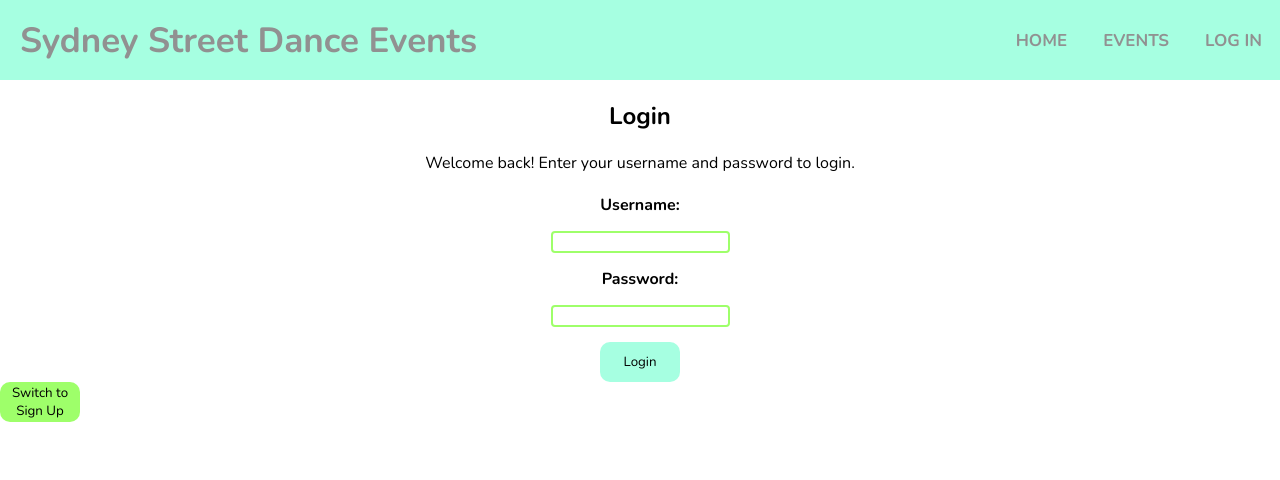
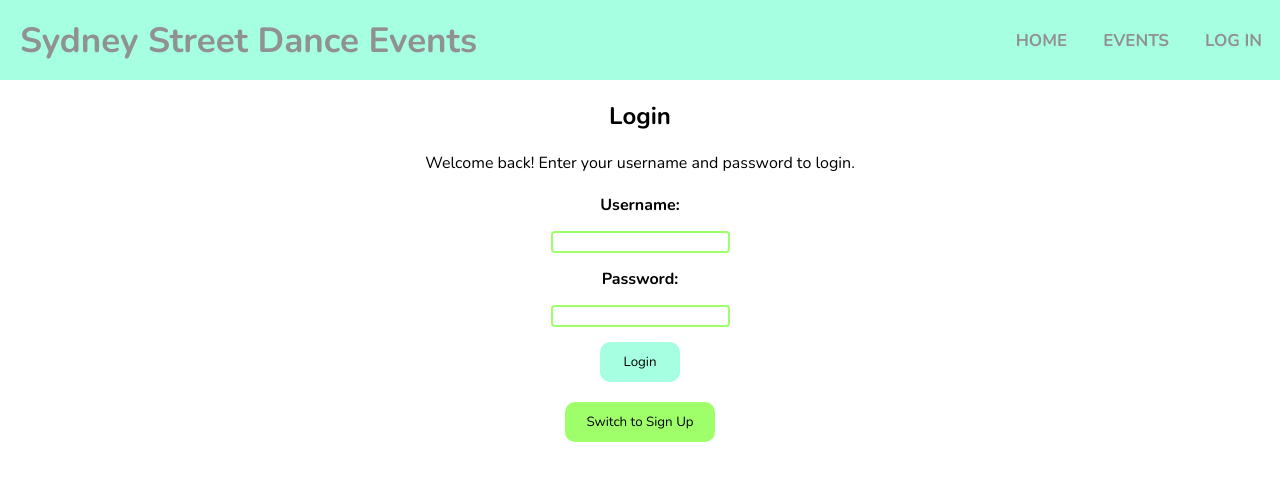
Before and after one commit to mishmishel/event-manager, a React (Create React App) app in the folder client/: page /login in a window 1280 px wide. Shown: the top 480 px of the page. Built offline with nearby package versions, Linux system fonts and the light colour scheme; no server answers.

Commit message:
css styling and fixing bugs

```diff
--- a/client/src/components/Comments.js
+++ b/client/src/components/Comments.js
@@ -107,7 +107,7 @@ export default function Comments( { user } ) {
         return (
           <li key={index} className="comment-item">
             {comment.text} - {comment.user.username}
-            {user.id === comment.user.id && (
+            {user && user.id === comment.user?.id && (
               <button className="delete-comment-button" onClick={() => handleDeleteComment(comment.id)}>X</button>
           )}
     </li>
--- a/client/src/components/LoginSignUpPage.css
+++ b/client/src/components/LoginSignUpPage.css
@@ -1,3 +1,10 @@
+.login-signup-view {
+    display: flex;
+    flex-direction: column;
+    align-items: center;
+    justify-content: center;
+}
+
 .login-signup-view h2 {
     margin-top: 20px;
     margin-bottom: 20px;
@@ -9,10 +16,15 @@
 }
 
 #toggleview {
-    align-self: center;
+    margin-top: 20px;
+    margin-bottom: 20px;
     height: 40px;
-    width: 80px;
+    width: 150px;
     border: none;
     border-radius: 10px;
     background-color: #9EFF6A;
 }
+
+#toggleview:hover {
+    background-color: #30FF7F;
+}
```
